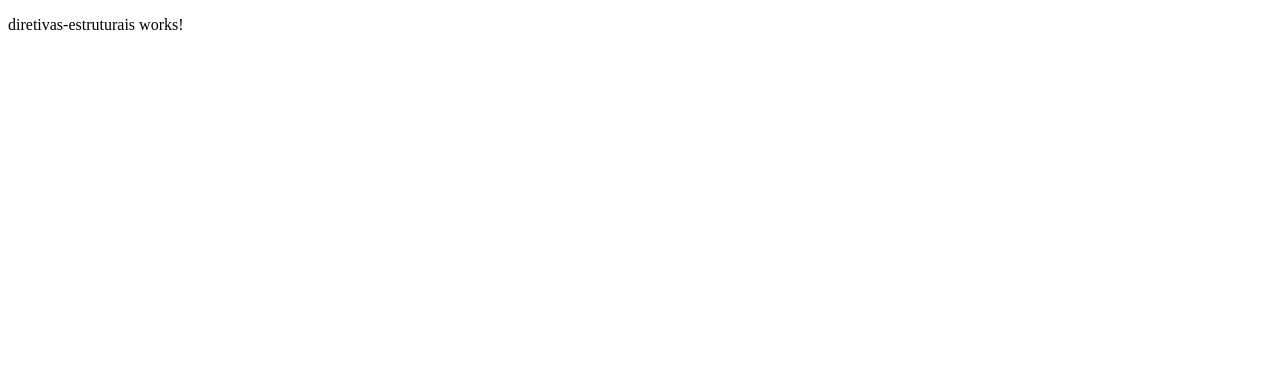
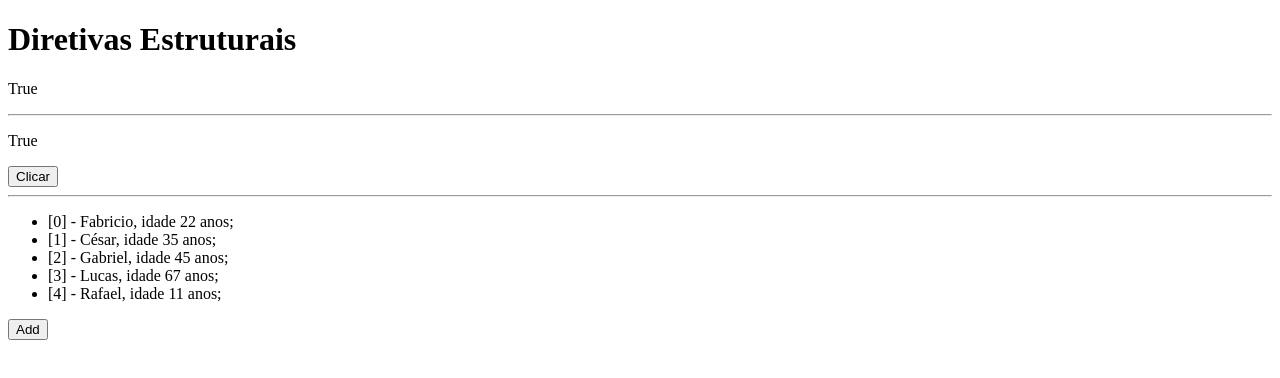
Before and after one commit to fabricio-dias-log/learning-angular, an Angular app: page / in a window 1280 px wide. Shown: the top 378 px of the page. Built offline with nearby package versions, Linux system fonts and the light colour scheme.

Commit message:
ngIf e ngFor

```diff
--- a/package.json
+++ b/package.json
@@ -23,7 +23,7 @@
     "zone.js": "~0.11.4"
   },
   "devDependencies": {
-    "@angular-devkit/build-angular": "~13.2.5",
+    "@angular-devkit/build-angular": "^13.3.11",
     "@angular/cli": "~13.2.5",
     "@angular/compiler-cli": "~13.2.0",
     "@types/jasmine": "~3.10.0",
--- a/src/app/diretivas-estruturais/diretivas-estruturais.component.html
+++ b/src/app/diretivas-estruturais/diretivas-estruturais.component.html
@@ -1 +1,27 @@
-<p>diretivas-estruturais works!</p>
+<h1>Diretivas Estruturais</h1>
+
+<!-- ngIf -->
+
+<p *ngIf="condition; else elseBlock">True</p>
+<ng-template #elseBlock>
+  <p>
+    False
+  </p>
+</ng-template>
+<hr>
+
+<p *ngIf="conditionClick">
+  True
+</p>
+<p *ngIf="!conditionClick">
+  False
+</p>
+
+<button (click)="handleClick()">Clicar</button>
+<hr>
+
+<ul>
+  <li *ngFor="let item of list; let i = index" (click)="handleClickEventList(i)"> [{{i}}] - {{ item.nome }}, idade {{item.idade}} anos;</li>
+</ul>
+
+<button (click)="handleClickAddList()">Add</button>
--- a/src/app/diretivas-estruturais/diretivas-estruturais.component.ts
+++ b/src/app/diretivas-estruturais/diretivas-estruturais.component.ts
@@ -7,9 +7,41 @@ import { Component, OnInit } from '@angular/core';
 })
 export class DiretivasEstruturaisComponent implements OnInit {
 
+  public condition: boolean = true;
+  public conditionClick: boolean = true;
+
+  public list: Array<{nome: string, idade: number}> = [
+    {nome: "Fabricio", idade: 22},
+    {nome: "César", idade: 35},
+    {nome: "Gabriel", idade: 45},
+    {nome: "Lucas", idade: 67},
+    {nome: "Rafael", idade: 11}
+  ];
   constructor() { }
 
   ngOnInit(): void {
+
+    //ngIf
+    setInterval(()=>{
+      if (this.condition) {
+        this.condition = false;
+      }else{
+        this.condition = true;
+      }
+    },2000);
   }
-
+  //ngIf
+  public handleClick(): void{
+    if (this.conditionClick) {
+      this.conditionClick = false;
+    }else{
+      this.conditionClick = true;
+    }
+  }
+  public handleClickAddList(): void{
+    this.list.push({nome: "Otávio", idade: 33});
+  }
+  public handleClickEventList(event: number): void{
+    this.list.splice(event, 1);
+  }
 }
```
Also changed, not shown: 1 other file (tests, documents, lock files or other folders).
